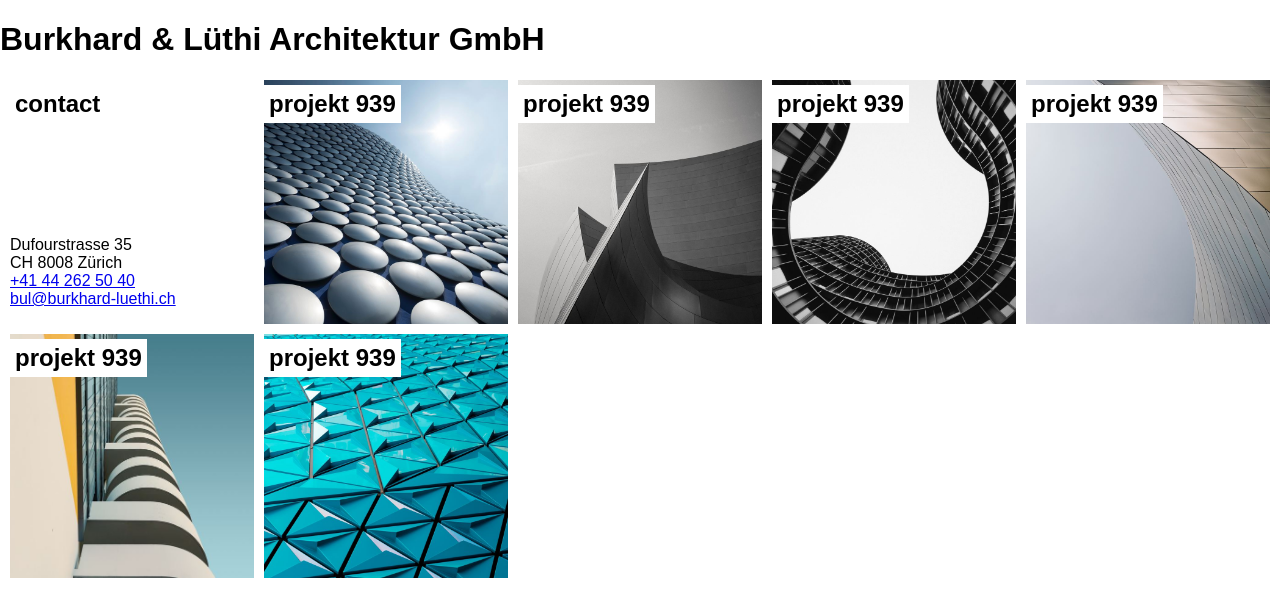
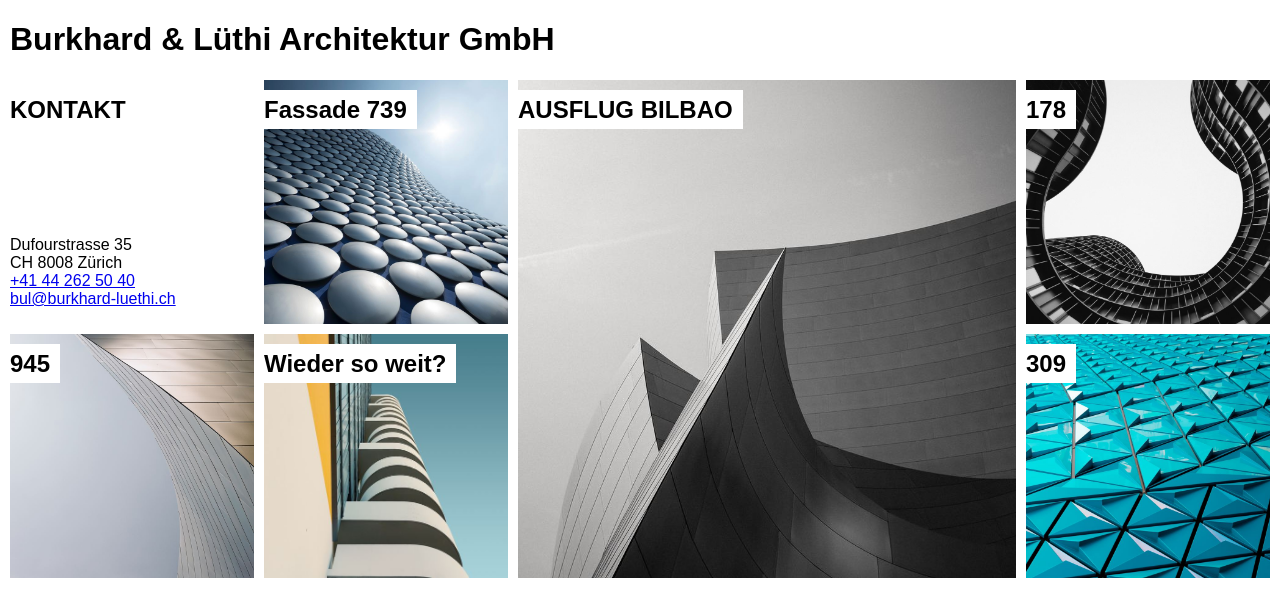
Before and after one commit to AlexJenter/prototype.burkhard-luethi.ch, a React (Create React App) app: page / in a window 1280 px wide. Shown: the top 616 px of the page. Built offline with nearby package versions, Linux system fonts and the light colour scheme.

Commit message:
Work done on index grid

```diff
--- a/src/App.js
+++ b/src/App.js
@@ -1,33 +1,37 @@
 import React, { Component } from "react";
 import data from "./data"
-import logo from "./logo.svg";
 import "./App.css";
 
 
 
-const TextTile = ({title, type, body}) => (
-  <div className="tile tile--text">
-    <h2 className="tile__title">{title}</h2>
-    <p className="tile__body" dangerouslySetInnerHTML={{ __html: body }}/>
+const TextTile = ({title, body, bem}) => (
+  <div className={bem("")}>
+    <h2 className={bem("title")}>{title}</h2>
+    <p className={bem("body")} dangerouslySetInnerHTML={{ __html: body }}/>
   </div>
 )
 
-const ImageTile = ({ title, src }) => (
-  <div className="tile tile--image">
-    <h2 className="tile__title">{title}</h2>
-    <img className="tile__image" src={src} alt=""/>
+const ImageTile = ({ title, src, bem }) => (
+  <div className={bem("")}>
+    <h2 className={bem("title")}>{title}</h2>
+    <img className={bem("image")} src={src} alt=""/>
   </div>
 )
 
 const Tile = (props) => {
-  const {title, type, body} = props
+  const {type, mods} = props
+
+  const bem = block => element => mods.reduce((acc, x) => {
+    return !element
+      ? `${acc} ${block}--${x}`
+      : `${acc} ${block}__${element}--${x}`
+  }, `${block}${element && `__${element}`}`)
+
   return {
-    markup: <TextTile {...props} />,
-    image: <ImageTile {...props} />
+    markup: <TextTile {...props} bem={bem("tile")} />,
+    image: <ImageTile {...props} bem={bem("tile")} />
   }[type] || <p>type not defined</p>
 }
-
-
 
 class App extends Component {
   render() {
--- a/src/data.js
+++ b/src/data.js
@@ -8,43 +8,50 @@ import img5 from "./images/img5.jpg"
 export default [
   {
     key: 9794792,
-    title: "contact",
+    mods: [],
+    title: "KONTAKT",
     type: "markup",
     body: "<p> Dufourstrasse 35 <br/> CH 8008 Zürich <br/> <a href='tel:+41 44 262 50 40'>+41 44 262 50 40</a> <br/> <a href='mailto:bul@burkhard-luethi.ch'>bul@burkhard-luethi.ch</a> <br/> </p>"
   },
   {
     key: 9794700,
-    title: "projekt 939",
+    mods: [],
+    title: "Fassade 739",
     type: "image",
     src: img0
   },
   {
     key: 9794701,
-    title: "projekt 939",
+    mods: ["width-2x", "height-2x"],
+    title: "AUSFLUG BILBAO",
     type: "image",
     src: img1
   },
   {
     key: 9794702,
-    title: "projekt 939",
+    mods: [],
+    title: "178",
     type: "image",
     src: img2
   },
   {
     key: 9794703,
-    title: "projekt 939",
+    mods: [],
+    title: "945",
     type: "image",
     src: img3
   },
   {
     key: 9794704,
-    title: "projekt 939",
+    mods: [],
+    title: "Wieder so weit?",
     type: "image",
     src: img4
   },
   {
     key: 9794705,
-    title: "projekt 939",
+    mods: [],
+    title: "309",
     type: "image",
     src: img5
   }
--- a/src/index.css
+++ b/src/index.css
@@ -1,14 +1,14 @@
 body {
   margin: 0;
-  padding: 0;
+  padding: 0 10px;
   font-family: sans-serif;
 }
 
 main {
   display: grid;
-  margin: 10px;
   grid-gap: 10px;
-  grid-template-columns: repeat(5, 1fr)
+  grid-template-columns: repeat(5, 1fr);
+  grid-auto-flow: row dense;
 }
 
 .tile {
@@ -16,6 +16,14 @@ main {
   height: 0;
   padding-top: 100%;
   overflow: hidden;
+}
+
+.tile--width-2x {
+  grid-column: span 2;
+}
+
+.tile--height-2x {
+  grid-row: span 2;
 }
 
 .tile__title,
@@ -28,8 +36,8 @@ main {
 
 .tile__title {
   z-index: 2;
-  margin: 5px 0 0;
-  padding: 5px;
+  margin: 10px 0 0;
+  padding: 6px 10px 5px 0;
   background: #fff;
 }
 
```
